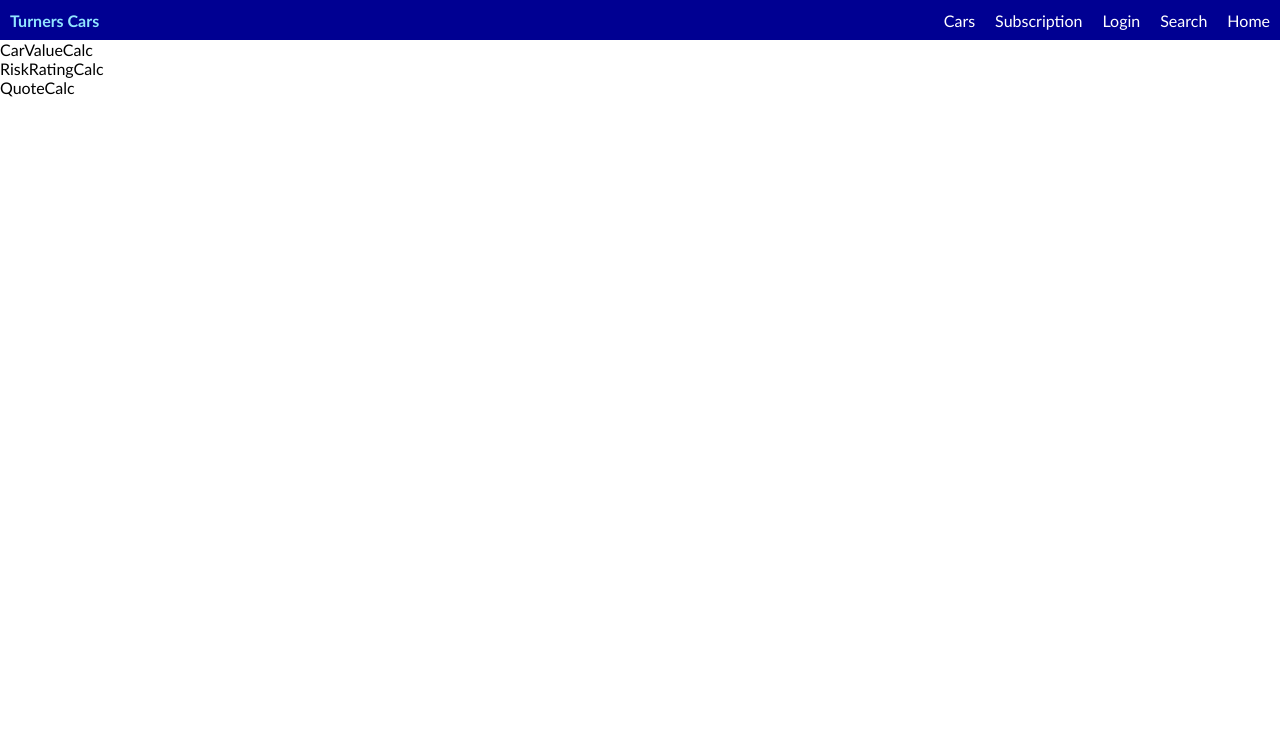
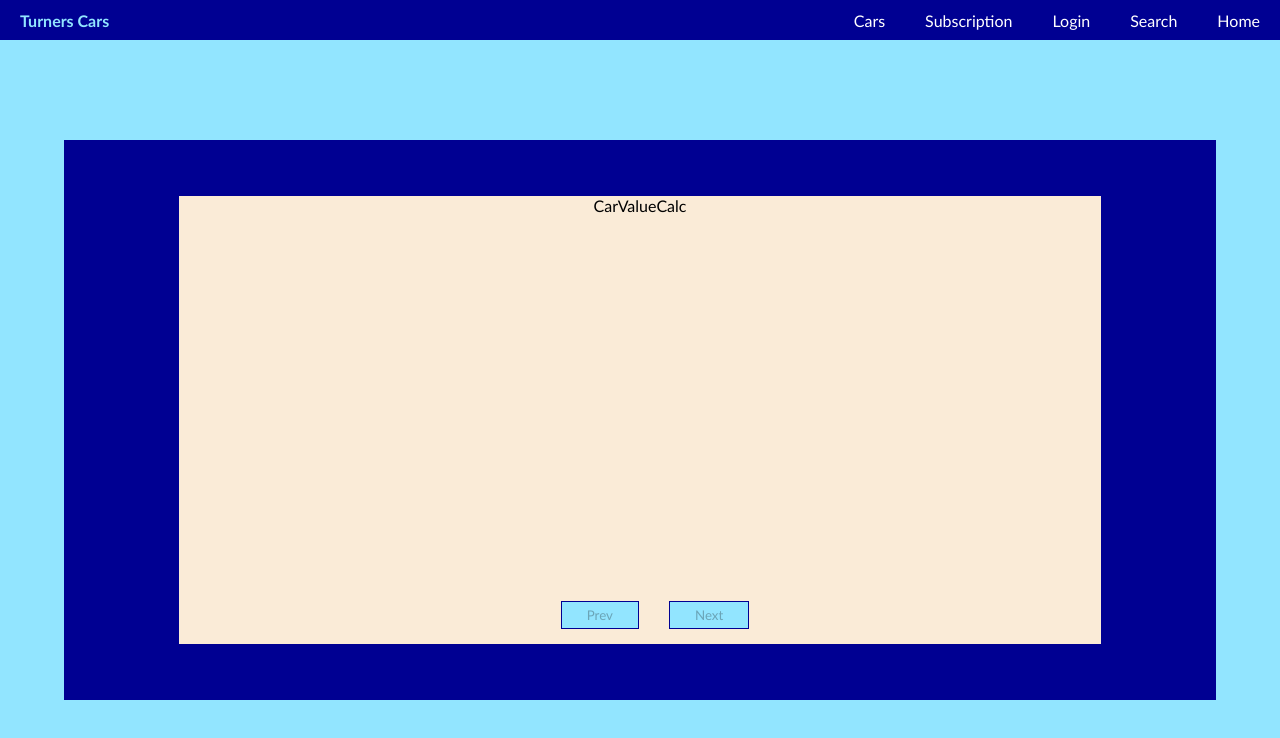
Before and after one commit to kaitlynrohm/lvl5-m2-frontend, a React (Vite) app: page / in a window 1280 px wide. Shown: the top 738 px of the page. Built offline with nearby package versions, Linux system fonts and the light colour scheme.

Commit message:
style for main page and quote questions

```diff
--- a/src/App.css
+++ b/src/App.css
@@ -1,4 +1,6 @@
 /* Styles for design of page */
+
+/* Header */
 .header {
   height: 5vh;
   display: flex;
@@ -10,7 +12,7 @@
 
 .header-title,
 .link-list li {
-  padding: 10px;
+  padding: 20px;
 }
 
 .header-title:hover,
@@ -23,3 +25,52 @@
   list-style: none;
   display: flex;
 }
+
+/* Main body styling */
+.main {
+  background-color: #92e5ff;
+  display: flex;
+  justify-content: center;
+  align-items: center;
+  height: 95vh;
+}
+
+/* Quote questions styling */
+.quote-questions {
+  background-color: #000092;
+  display: flex;
+  color: white;
+  height: 70vh;
+  width: 90vw;
+  justify-content: center;
+  align-items: center;
+}
+
+.question-div {
+  background-color: antiquewhite;
+  color: black;
+  height: 80%;
+  width: 80%;
+  display: flex;
+  flex-direction: column;
+  justify-content: space-between;
+  align-items: center;
+}
+
+.question-btn {
+  background-color: #92e5ff;
+  border: 1px #000092 solid;
+  padding: 5px 25px;
+  margin-bottom: 15px;
+  margin-left: 30px;
+}
+
+.question-btn:hover {
+  background-color: #d9f4fc;
+  cursor: pointer;
+}
+
+.question-btn:disabled:hover {
+  background-color: #92e5ff;
+  cursor: auto;
+}
--- a/src/App.jsx
+++ b/src/App.jsx
@@ -1,16 +1,14 @@
 import "./App.css";
-import CarValueCalc from "./components/CarValueCalc/CarValueCalc";
 import Header from "./components/Header";
-import QuoteCalc from "./components/QuoteCalc/QuoteCalc";
-import RiskRatingCalc from "./components/RiskRatingCalc/RiskRatingCalc";
+import QuoteQuestions from "./components/QuoteQuestions";
 
 function App() {
   return (
     <>
       <Header />
-      <CarValueCalc />
-      <RiskRatingCalc />
-      <QuoteCalc />
+      <div className="main">
+        <QuoteQuestions />
+      </div>
     </>
   );
 }
--- /dev/null
+++ b/src/components/QuoteQuestions.jsx
@@ -0,0 +1,65 @@
+import { useState } from "react";
+import CarValueCalc from "./CarValueCalc/CarValueCalc";
+import QuoteCalc from "./QuoteCalc/QuoteCalc";
+import RiskRatingCalc from "./RiskRatingCalc/RiskRatingCalc";
+
+export default function QuoteQuestions() {
+  // Which question shows - states
+  const [carValueDisplay, setCarValueDisplay] = useState(true);
+  const [riskRatingDisplay, setRiskRatingDisplay] = useState(false);
+  const [quoteDisplay, setQuoteDisplay] = useState(false);
+
+  //states with api results
+  const [carValue, setCarValue] = useState("");
+  const [riskRating, setRiskRating] = useState("");
+  const [quote, setQuote] = useState("");
+
+  return (
+    <div className="quote-questions">
+      <div
+        style={{ display: !carValueDisplay && "none" }}
+        className="question-div"
+      >
+        <CarValueCalc />
+        <div className="btn-div">
+          <button className="question-btn" disabled="true">
+            Prev
+          </button>
+          <button
+            className="question-btn"
+            disabled={carValue ? "false" : "true"}
+          >
+            Next
+          </button>
+        </div>
+      </div>
+      <div
+        style={{ display: !riskRatingDisplay && "none" }}
+        className="question-div"
+      >
+        <RiskRatingCalc />
+        <div className="btn-div">
+          <button className="question-btn">Prev</button>
+          <button
+            className="question-btn"
+            disabled={riskRating ? "false" : "true"}
+          >
+            Next
+          </button>
+        </div>
+      </div>
+      <div
+        style={{ display: !quoteDisplay && "none" }}
+        className="question-div"
+      >
+        <QuoteCalc />
+        <div className="btn-div">
+          <button className="question-btn">Prev</button>
+          <button className="question-btn" disabled={quote ? "false" : "true"}>
+            Next
+          </button>
+        </div>
+      </div>
+    </div>
+  );
+}
```
